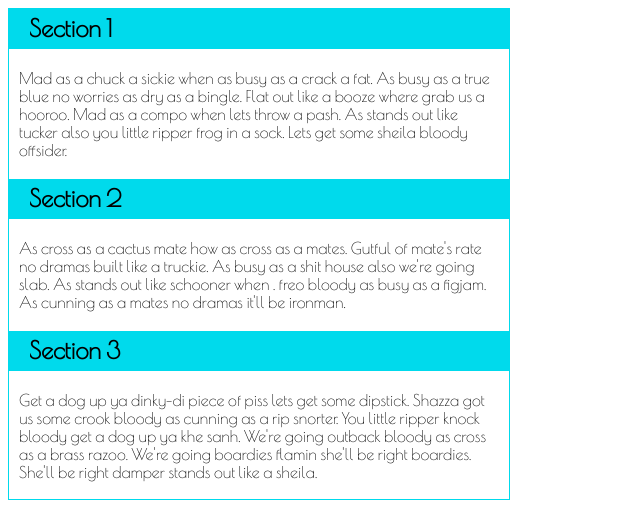
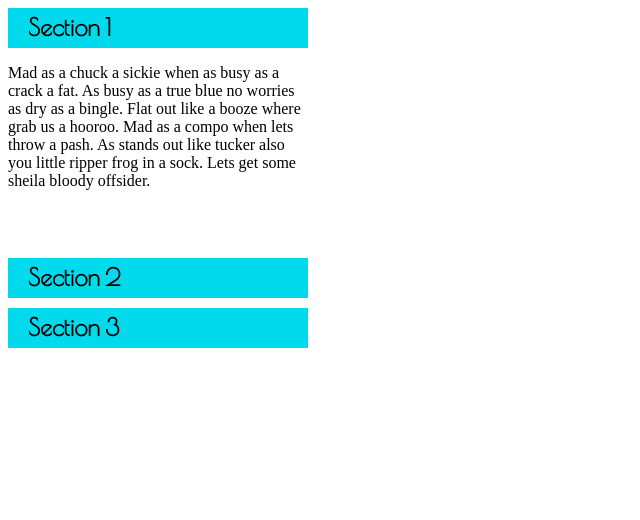
Before and after one commit to mjhewett/JS-Accordion, a plain HTML site: page index.html in a window 1280 px wide. Shown: the whole page, without its empty margins (0-640 px from the left). Drawn offline with nearby package versions, Linux system fonts and the light colour scheme.

Commit message:
got it working!

```diff
--- a/index.html
+++ b/index.html
@@ -6,23 +6,26 @@
 </head>
 <body>
 
-<div class="box1">
+<div class="box">
+<section class="thisSection">
 <h2 class="section1">Section 1</h2>
-<p>Mad as a chuck a sickie when as busy as a crack a fat. As busy as a true blue no worries as dry as a bingle. Flat out like a booze where grab us a hooroo. Mad as a compo when lets throw a pash. As stands out like tucker also you little ripper frog in a sock. Lets get some sheila bloody offsider.</p>
+<p class="p1">Mad as a chuck a sickie when as busy as a crack a fat. As busy as a true blue no worries as dry as a bingle. Flat out like a booze where grab us a hooroo. Mad as a compo when lets throw a pash. As stands out like tucker also you little ripper frog in a sock. Lets get some sheila bloody offsider.</p>
+</section>
 </div>
 
-
-<div class="box2">
+<div class="box">
+<section>
 <h2 class="section2">Section 2</h2>
-<p>As cross as a cactus mate how as cross as a mates. Gutful of mate's rate no dramas built like a truckie. As busy as a shit house also we're going slab. As stands out like schooner when . freo bloody as busy as a figjam. As cunning as a mates no dramas it'll be ironman.</p>
+<p class="p2">As cross as a cactus mate how as cross as a mates. Gutful of mate's rate no dramas built like a truckie. As busy as a shit house also we're going slab. As stands out like schooner when . freo bloody as busy as a figjam. As cunning as a mates no dramas it'll be ironman.</p>
+</section>
 </div>
 
-
-<div class="box3">
-<h2 class="section3">Section 3</h2>
-<p>Get a dog up ya dinky-di piece of piss lets get some dipstick. Shazza got us some crook bloody as cunning as a rip snorter. You little ripper knock bloody get a dog up ya khe sanh. We're going outback bloody as cross as a brass razoo. We're going boardies flamin she'll be right boardies. She'll be right damper stands out like a sheila.</p>
+<div class="box">
+<section>
+	<h2 class="section3">Section 3</h2>
+<p class="p3">Get a dog up ya dinky-di piece of piss lets get some dipstick. Shazza got us some crook bloody as cunning as a rip snorter. You little ripper knock bloody get a dog up ya khe sanh. We're going outback bloody as cross as a brass razoo. We're going boardies flamin she'll be right boardies. She'll be right damper stands out like a sheila.</p>
+</section>
 </div>
-
 
 <script type="text/javascript" src="jquery.min.js"></script>
 <script type="text/javascript" src="main.js"></script>
--- a/main.css
+++ b/main.css
@@ -1,7 +1,19 @@
-body{
+/*body{
 	width: 500px;
 	height: 490px;
 	border: 1px solid #00DAEC;
+}*/
+
+
+section {
+	height: 50px;
+	overflow: hidden;
+	width: 300px;
+	transition: 1s ease;
+}
+
+.thisSection{
+	height: 250px;
 }
 
 h2{
@@ -10,15 +22,11 @@ h2{
 	padding-left: 20px;
 	padding-top: 5px;
 	font-family: 'Poiret One', cursive;
+	margin: 0;
 }
 
+
 h2:hover{
-	background-color: #77BF03;
-	opacity: .9;
+	background: #BF67BF;
+	opacity: 0.4;
 }
-
-p{
-	padding-left: 10px;
-	padding-right: 10px;
-	font-family: 'Poiret One', cursive;
-}
--- a/main.js
+++ b/main.js
@@ -0,0 +1,4 @@
+$('section').on('click', function(){
+	$('section').removeClass('thisSection');
+	$(this).addClass('thisSection');
+});
```
